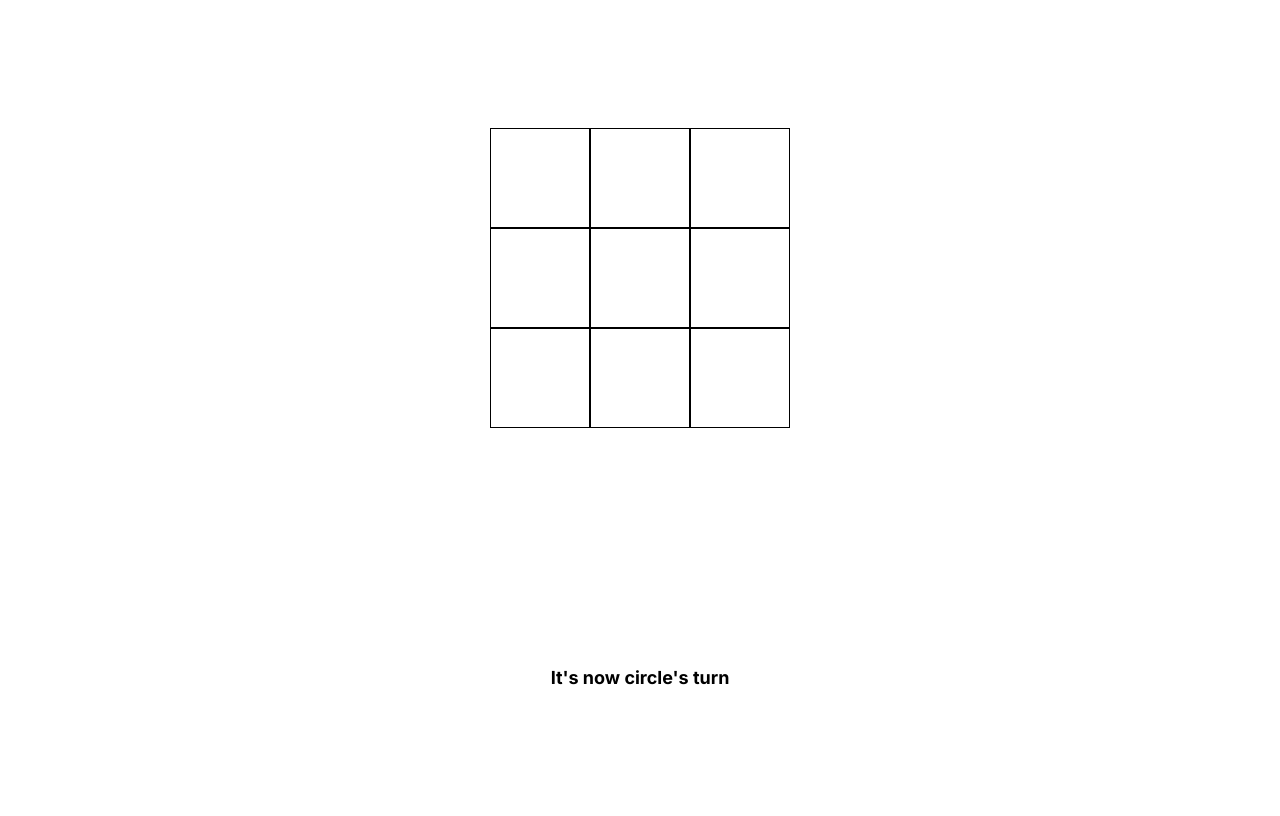
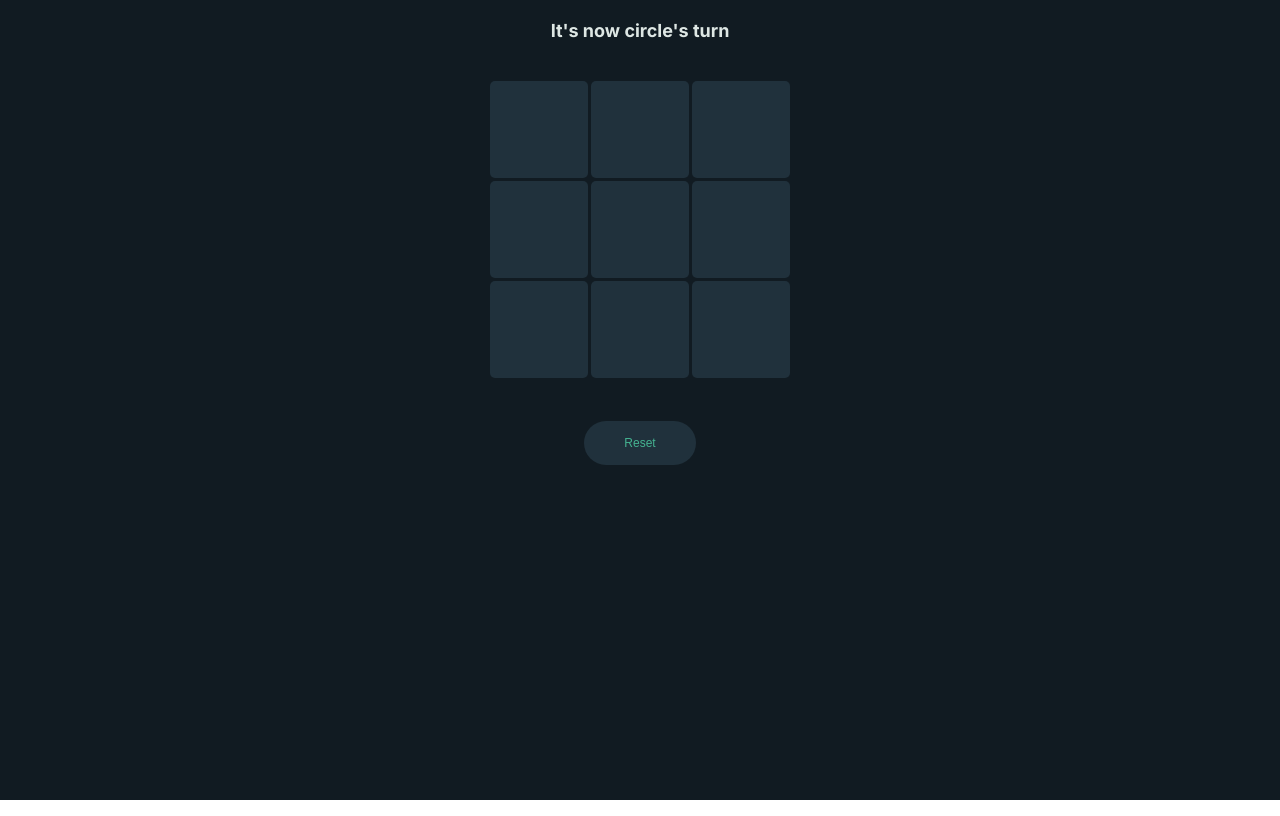
Before and after one commit to Yousef-116/xo_game, a Next.js app: page / in a window 1280 px wide. Built offline with nearby package versions, Linux system fonts and the light colour scheme.

Commit message:
imporve design

```diff
--- a/app/components/cell.tsx
+++ b/app/components/cell.tsx
@@ -1,4 +1,6 @@
 import { Dispatch, SetStateAction } from "react";
+import React from 'react';
+import { Icon } from '@iconify/react';
 
 type CellProps = {
     go: string;
@@ -28,7 +30,7 @@ function Cell({ id, go, setGo, cells, setCells, winner }: CellProps) {
                 }
             }
         }} >
-            {cells[id] ? (cells[id] === "circle" ? "O" : "X") : null}
+            {cells[id] ? (cells[id] === "circle" ? <Icon className="c" icon="material-symbols:circle-outline" /> : <Icon className="x" icon="maki:cross" />) : null}
         </div>
     );
 }
--- a/app/globals.css
+++ b/app/globals.css
@@ -1,12 +1,20 @@
+html,
+body {
+  margin: 0;
+}
+
 .container {
+  /*height: 100vh;*/
   height: 100vh;
   display: flex;
   flex-direction: column;
   /* text-align: center;
   justify-content: center;
   align-items: center; */
+  box-sizing: border-box;
+  background-color: #111b22;
   margin: 0;
-  box-sizing: border-box;
+
 }
 
 .gameboard {
@@ -15,37 +23,67 @@
   height: 300px;
   /*border: 1px solid black;*/
   color: red;
-  margin: auto;
+  margin: 20px auto;
   display: flex;
   /*display: grid;*/
   flex-wrap: wrap;
+  justify-content: space-between;
 }
 
 .square {
   /*background-color: red;*/
-  border: 1px solid black;
-  width: 100px;
-  height: 100px;
+  /*border: 1px solid black;*/
+  width: 98px;
+  height: 97px;
   box-sizing: border-box;
-  font-size: 80px;
-  font-weight: bolder;
+  font-size: 50px;
+  /*font-weight: bolder;*/
   display: flex;
   text-align: center;
   justify-content: center;
+  background-color: #20313c;
+  /*margin: 1px;*/
+  border-radius: 5px;
 }
 
 .circle {
-  color: red;
+  color: #45b391;
+}
+
+.c {
+  margin: auto;
+}
+
+.x {
+  margin: auto;
 }
 
 .cross {
-  color: blue;
+  color: #e4b900;
 }
 
 .message {
-  margin: auto;
+  margin: 20px auto;
   font-size: large;
   font-weight: bold;
+  text-align: center;
+  align-items: center;
+  color: #dee7e4;
+}
+
+.reset-btn {
+  margin: 20px auto;
+  padding: 15px 40px;
+  border: none;
+  background-color: #20313c;
+  color: white;
+  text-align: center;
+  text-decoration: none;
+  display: inline-block;
+  font-size: 12px;
+  cursor: pointer;
+  border-radius: 35px;
+  color: #45b391;
 }
 
 
--- a/app/page.tsx
+++ b/app/page.tsx
@@ -18,6 +18,11 @@ export default function Home() {
   const [go, setGo] = useState("circle");
   const [winner, setWinner] = useState(""); // Use state for winner
 
+  function reset_the_variables() {
+    setCells(["", "", "", "", "", "", "", "", ""]);
+    setGo("circle");
+    setWinner("");
+  }
   useEffect(() => {
     let currentWinner = "";
     winningCombos.forEach(combo => {
@@ -27,7 +32,7 @@ export default function Home() {
       }
     });
     if (currentWinner) {
-      setWinner(`Player ${currentWinner} wins!`); // Update winner state with the correct player
+      setWinner(currentWinner); // Update winner state with the correct player
     }
     else if (cells.every(cell => cell !== "") && winner === "") {
       setWinner("Draw!");
@@ -39,14 +44,23 @@ export default function Home() {
 
   return (
     <div className="container">
+      <div className="message">
+        {winner !== "" ? (
+          winner === "Draw!" ? (
+            "Draw!"
+          ) : (
+            <>Player <span className={winner === "circle" ? "circle" : "cross"}>{winner}</span> wins!</>
+          )
+        ) : (
+          `It's now ${go}'s turn`
+        )}
+      </div>
       <div className="gameboard">
         {cells.map((cell, index) => (
           <Cell id={index} go={go} setGo={setGo} key={index} cells={cells} setCells={setCells} winner={winner} />
         ))}
       </div>
-      <div className="message">
-        {winner !== "" ? winner : `It's now ${go}'s turn`}
-      </div>
+      <button className="reset-btn" onClick={reset_the_variables}>Reset</button>
     </div>
   );
 }
```
Also changed, not shown: package.json (+5 -4 lines), 1 other file (tests, documents, lock files or other folders).
